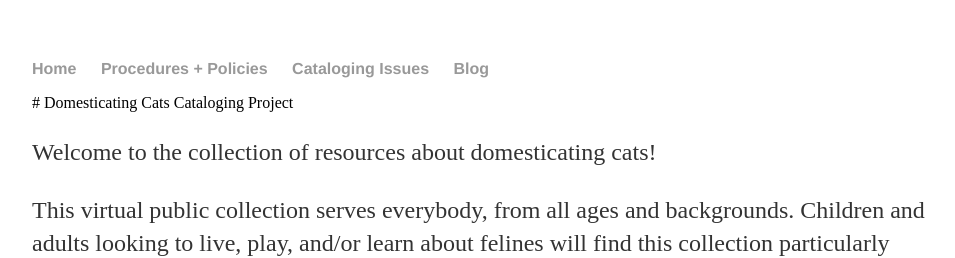
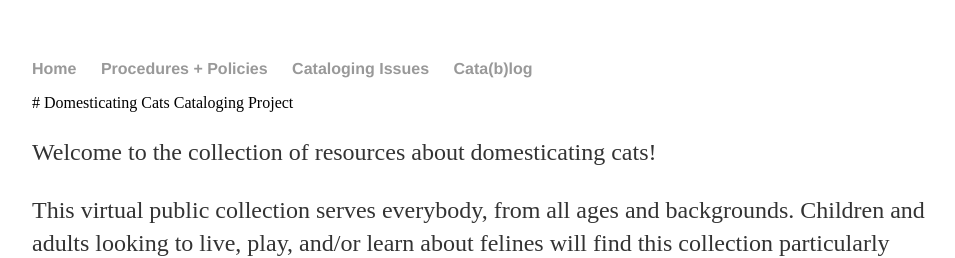
Before and after one commit to cat-alog/cat-alog.github.io, a Jekyll site: the page built from index.html, in a window 1280 px wide. Shown: the top 258 px of the page, without its empty margins (160-1115 px from the left). Built offline with Jekyll 4.4.1, drawn with Linux system fonts in a browser that asks for light colours.

Commit message:
Update default.html

```diff
--- a/_layouts/default.html
+++ b/_layouts/default.html
@@ -11,7 +11,7 @@
 	        		<li><a href="/">Home</a></li>
 				    	<li><a href="/summary">Procedures + Policies</a></li>
 		        		<li><a href="/issues">Cataloging Issues</a></li>
-					<li><a href="/blog">Blog</a></li>
+					<li><a href="/blog">Cata(b)log</a></li>
 	    		</ul>
 			</nav>
 			<div class="container">
```
